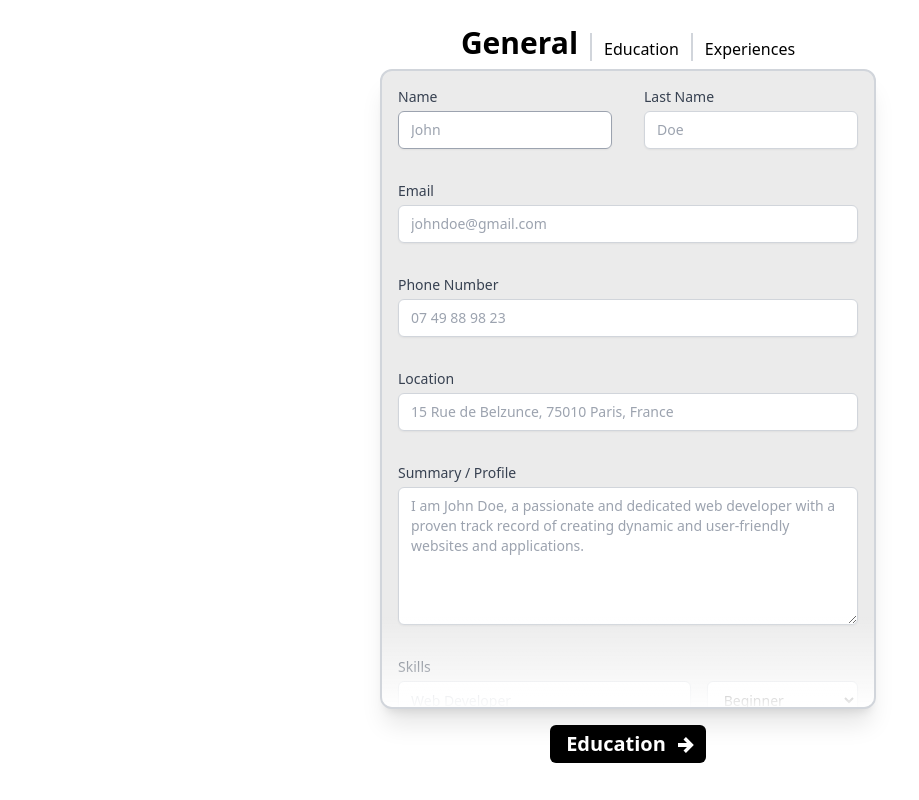
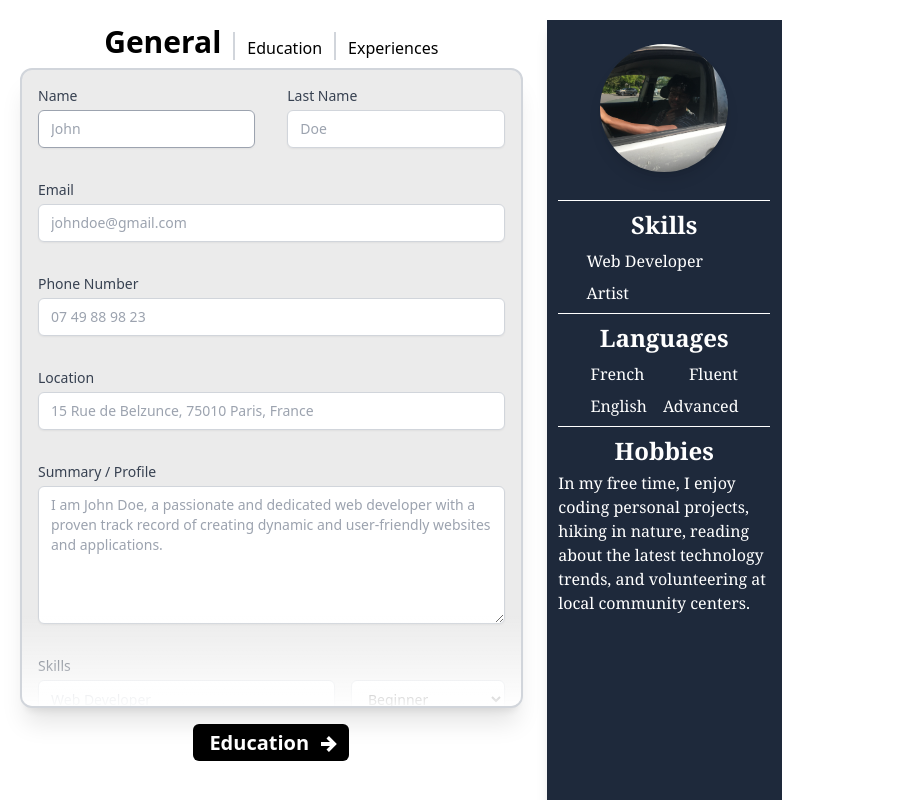
Before and after one commit to Vincent0103/CV-application, a React (Vite) app: page / in a window 1280 px wide. Shown: the top 800 px of the page, without its empty margins (0-919 px from the left). Built offline with nearby package versions, Linux system fonts and the light colour scheme.

Commit message:
Begin adding styles to CV-preview

```diff
--- a/index.html
+++ b/index.html
@@ -2,9 +2,8 @@
 <html lang="en">
   <head>
     <meta charset="UTF-8" />
-    <link rel="icon" type="image/svg+xml" href="/vite.svg" />
     <meta name="viewport" content="width=device-width, initial-scale=1.0" />
-    <title>Vite + React</title>
+    <title>CV Application</title>
   </head>
   <body>
     <div id="root" class="synt flex justify-center content-center"></div>
--- a/src/App.jsx
+++ b/src/App.jsx
@@ -5,7 +5,7 @@ import CVpreview from './components/CVpreview';
 function App() {
 
   return (
-    <div className='max-w-[1500px] w-[1500px] h-[100vh] max-h-[29.7cm] flex justify-center items-center gap-6
+    <div className='max-w-[1500px] w-[1500px] max-h-[29.7cm] flex justify-center gap-6
     p-5'>
       <FormSections>
         <GeneralForm />
--- a/src/components/CVpreview.jsx
+++ b/src/components/CVpreview.jsx
@@ -1,8 +1,45 @@
+import profilePicture from "../assets/IMG_0250.jpg";
+
 const CVpreview = () => {
-  const CV_ASPECT_RATIO = 0.707;
-
   return (
-    <div className={`bg-slate-100 h-full max-h-[95vh] aspect-[${CV_ASPECT_RATIO}] shadow-lg rounded-md`}></div>
+    <div className={`bg-white w-[60%] max-h-[29.7cm] aspect-[0.707] shadow-lg rounded-md self-start
+    flex font-serif`}>
+      <div className="bg-slate-800 h-full w-[33%] text-white flex
+      flex-col items-center">
+        <div className="self-stretch flex justify-center items-center p-6">
+          <img src={profilePicture} alt="Your custom profile picture"
+          className="h-32 w-32 object-cover object-center rounded-full shadow-lg"/>
+        </div>
+        <hr className="border-t-1 my-1 border-white w-[90%]"/>
+        <div className="self-stretch">
+          <h3 className="font-bold text-2xl p-1 text-center">Skills</h3>
+          <ul>
+            <li className="p-1 pl-10">Web Developer</li>
+            <li className="p-1 pl-10">Artist</li>
+          </ul>
+        </div>
+        <hr className="border-t-1 my-1 border-white w-[90%]"/>
+        <div className="self-stretch">
+          <h3 className="font-bold text-2xl p-1 text-center">Languages</h3>
+          <ul>
+            <li className="p-1 flex justify-between gap-4">
+              <p className="pl-10">French</p>
+              <p className="pr-10">Fluent</p>
+            </li>
+            <li className="p-1 flex justify-between gap-4">
+              <p className="pl-10">English</p>
+              <p className="pr-10">Advanced</p>
+            </li>
+          </ul>
+        </div>
+        <hr className="border-t-1 my-1 border-white w-[90%]"/>
+        <div className="self-stretch flex flex-col items-center">
+          <h3 className="font-bold text-2xl p-1 text-center">Hobbies</h3>
+          <p className="w-[90%]">In my free time, I enjoy coding personal projects, hiking in nature, reading about the latest technology trends, and volunteering at local community centers.</p>
+        </div>
+      </div>
+      <div className="bg-white h-full w-[67%]"></div>
+    </div>
   );
 }
 
--- a/src/components/FormSections.jsx
+++ b/src/components/FormSections.jsx
@@ -53,7 +53,7 @@ const FormSections = ({ children }) => {
   }
 
   return (
-    <div className="max-w-[40%] max-h-full">
+    <div className="max-w-[50%] h-min sticky top-0">
       <FormSliderBtns />
       {children}
       <NextFormBtn />
--- a/src/index.css
+++ b/src/index.css
@@ -3,13 +3,12 @@
 @tailwind utilities;
 
 @layer utilities {
-  .min-height {
-    max-height: 80vh;
-    /* height: min(80vh, 91%); */
-  }
-
   .min-CV-height {
     height: 95vh;
     height: min(95vh, 29.7cm);
   }
+
+  .font-serif {
+    font-family: ui-serif, Georgia, Cambria, "Times New Roman", Times, serif;
+  }
 }
```
Also changed, not shown: src/assets/IMG_0250.jpg (added), src/components/ExperiencesForm.jsx (added).
